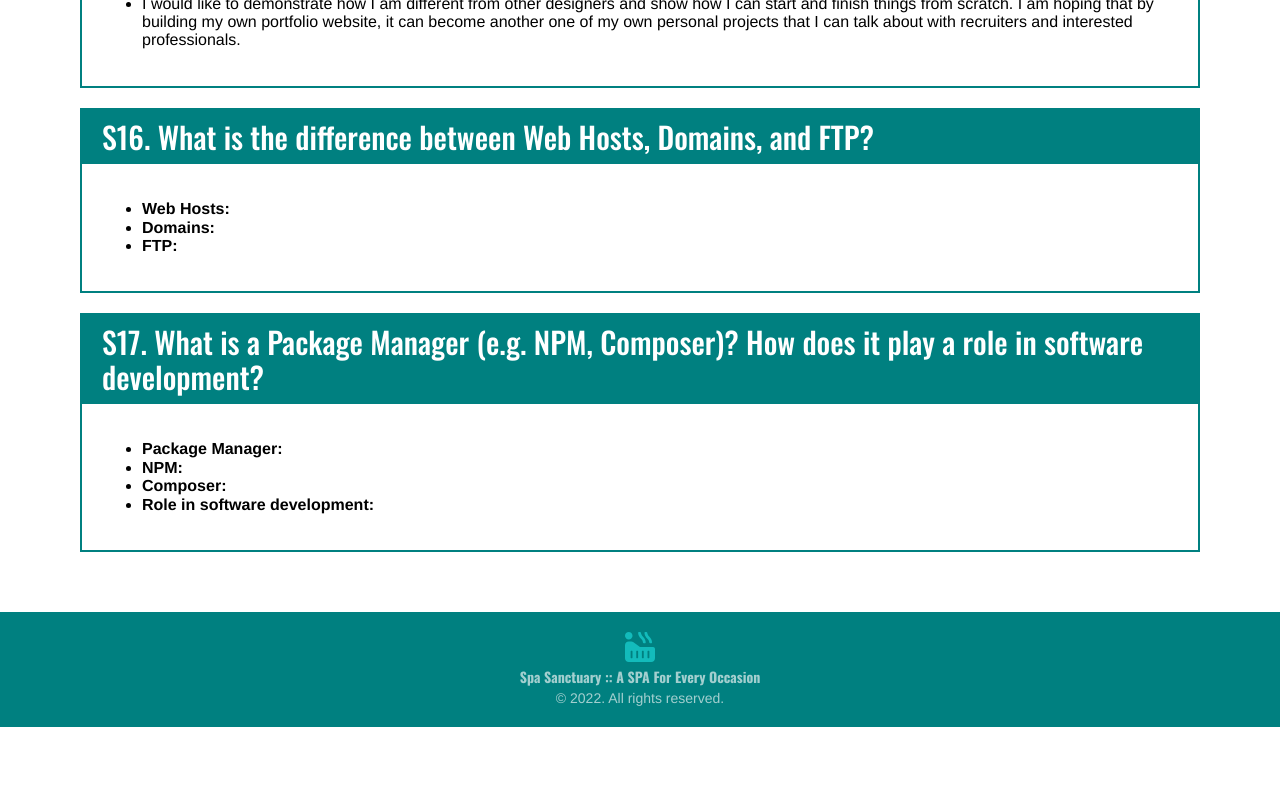
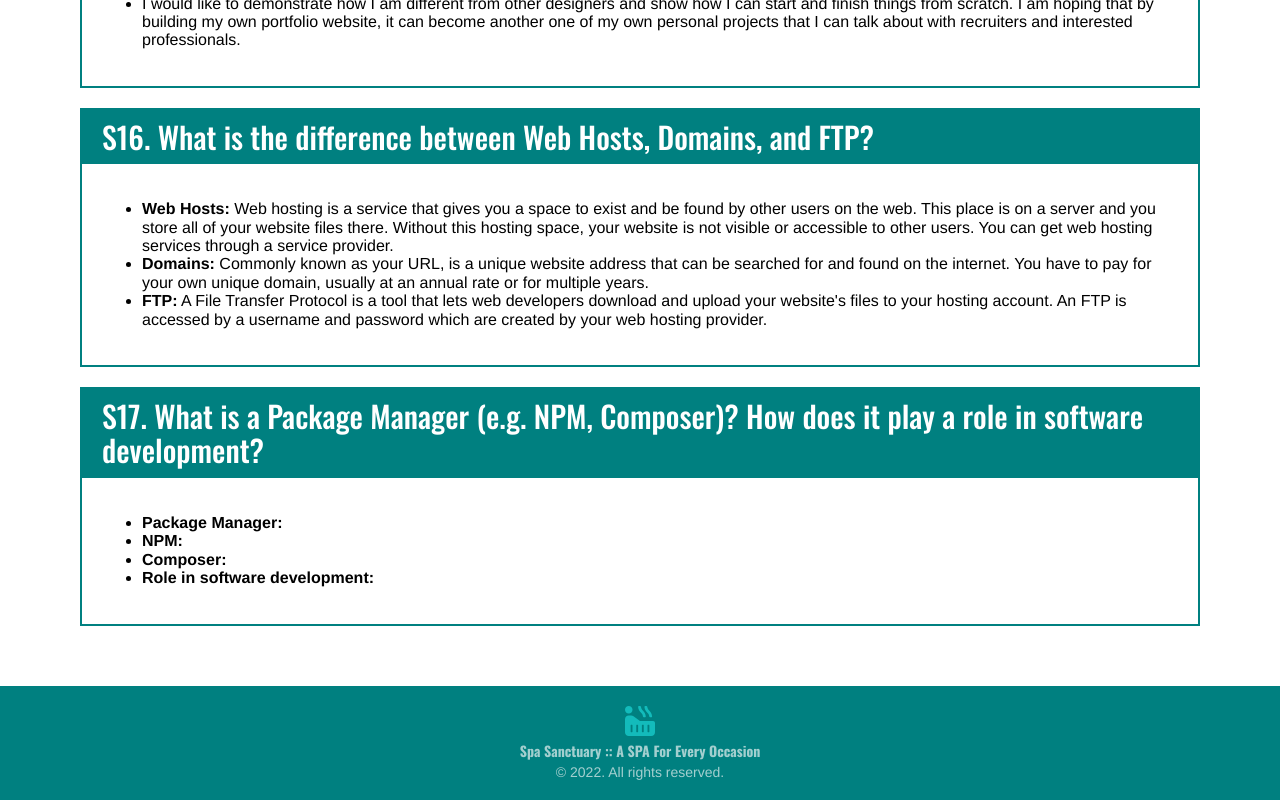
Before and after one commit to claireyz/Web-1-Zhao-Claire-Final, a React (Create React App) app: page /homework in a window 1280 px wide. Shown: the part 4190-4990 px from the top of the page. Before the commit the page ends 4917 px from the top, so only its background shows below. Built offline with nearby package versions, Linux system fonts and the light colour scheme.

Commit message:
Adding essay answer

```diff
--- a/src/React/Homework/Essays/Essays.jsx
+++ b/src/React/Homework/Essays/Essays.jsx
@@ -127,9 +127,9 @@ const Essays = () => {
 
             <Essay q='S16. What is the difference between Web Hosts, Domains, and FTP?' >
                 <ul>
-                    <li> <b> Web Hosts:</b> </li>
-                    <li> <b> Domains:</b> </li>
-                    <li> <b> FTP:</b> </li>
+                    <li> <b> Web Hosts:</b> Web hosting is a service that gives you a space to exist and be found by other users on the web. This place is on a server and you store all of your website files there. Without this hosting space, your website is not visible or accessible to other users. You can get web hosting services through a service provider. </li>
+                    <li> <b> Domains:</b> Commonly known as your URL, is a unique website address that can be searched for and found on the internet. You have to pay for your own unique domain, usually at an annual rate or for multiple years. </li>
+                    <li> <b> FTP:</b> A File Transfer Protocol is a tool that lets web developers download and upload your website's files to your hosting account. An FTP is accessed by a username and password which are created by your web hosting provider. </li>
                 </ul>
             </Essay>
 
```
